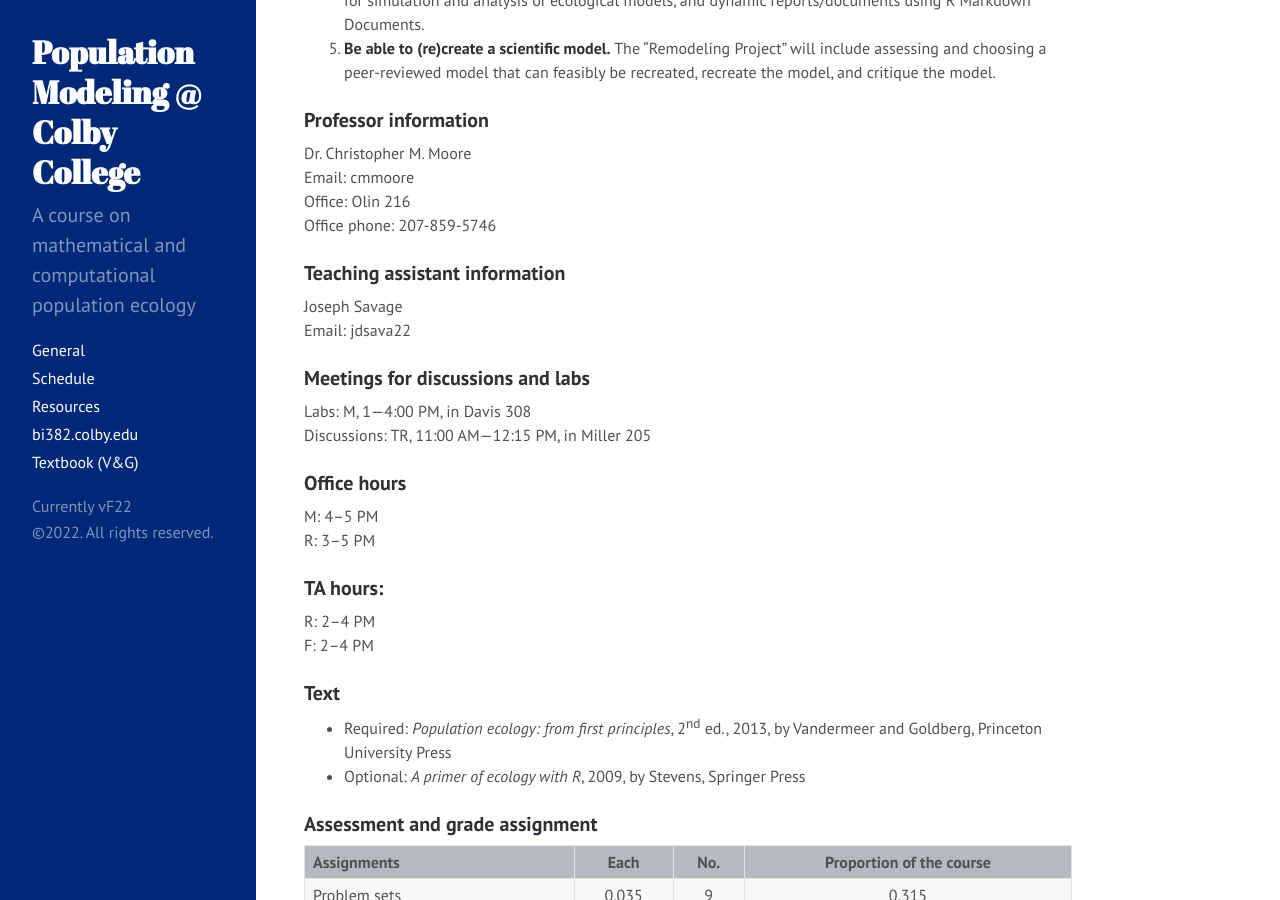
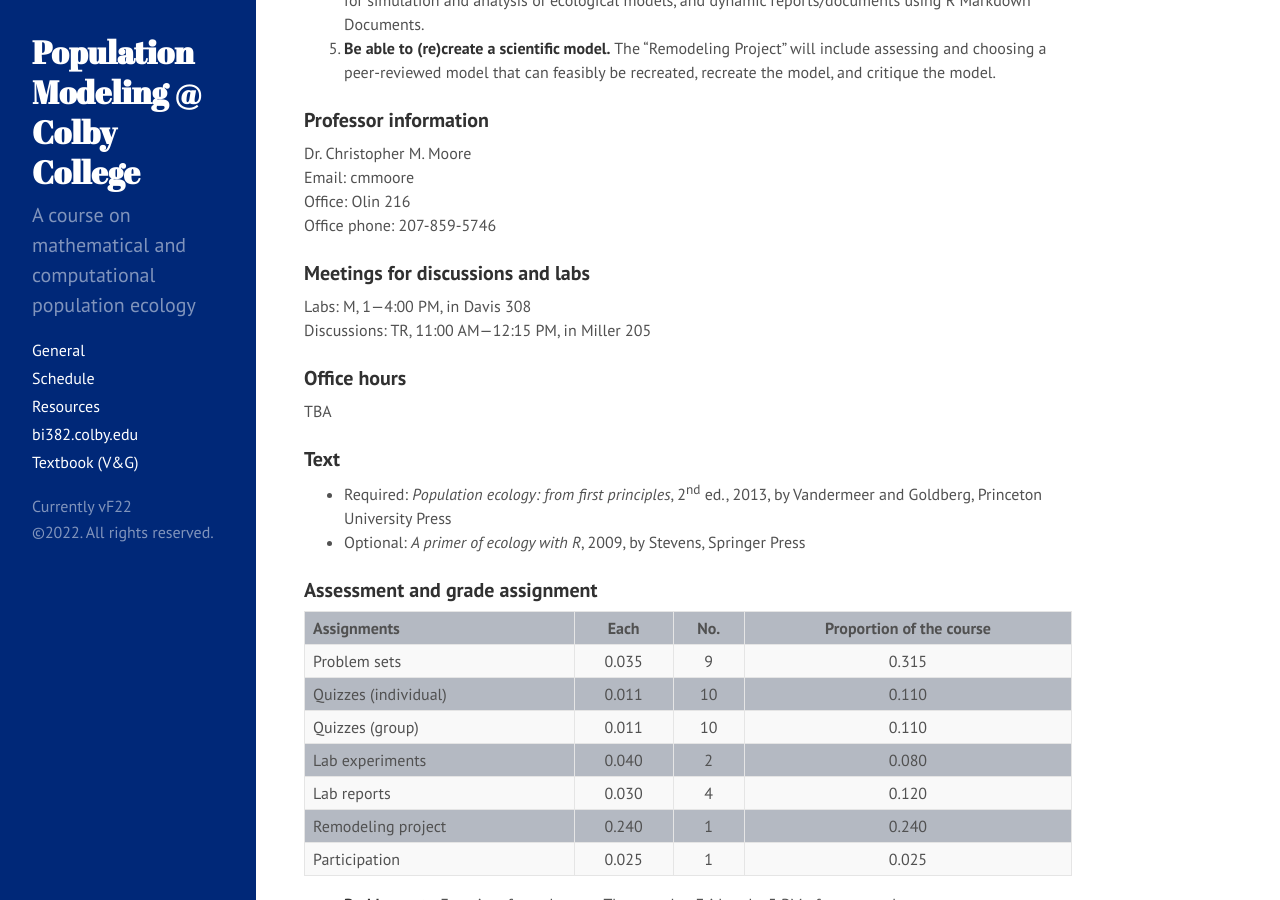
Before and after one commit to ColbyEcology/colbyecology.github.io, a Jekyll site: the page built from index.md, in a window 1280 px wide and 900 px high, scrolled down 686 px. Built offline with Jekyll 4.4.1, drawn with Linux system fonts in a browser that asks for light colours.

Commit message:
remove js from syllabus

```diff
--- a/index.md
+++ b/index.md
@@ -23,21 +23,12 @@ Email: cmmoore
 Office: Olin 216
 Office phone: 207-859-5746
 
-### Teaching assistant information
-Joseph Savage
-Email: jdsava22
-
 ### Meetings for discussions and labs
 Labs: M, 1—4:00 PM, in Davis 308
 Discussions: TR, 11:00 AM—12:15 PM, in Miller 205
 
 ### Office hours
-M: 4–5 PM
-R: 3–5 PM
-
-### TA hours:
-R: 2–4 PM
-F: 2–4 PM
+TBA
 
 ### Text
 * Required: *Population ecology: from first principles*, 2<sup>nd</sup> ed., 2013, by Vandermeer and Goldberg, Princeton University Press
```
